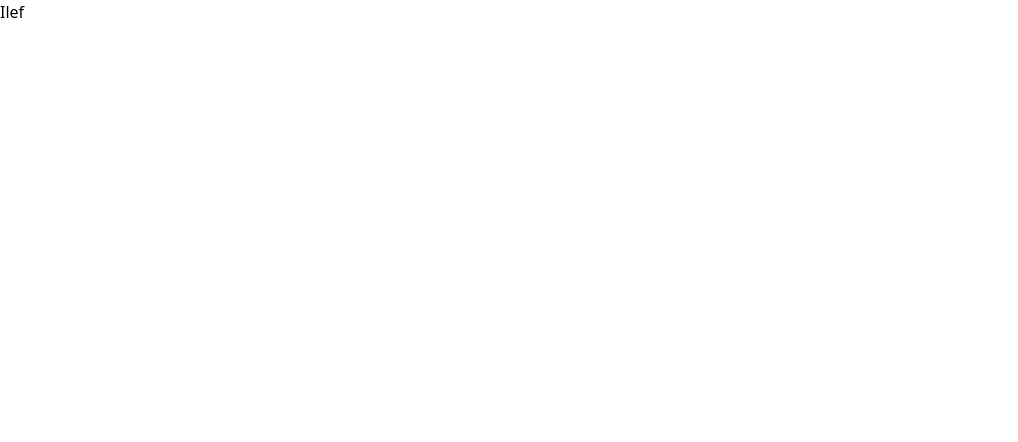
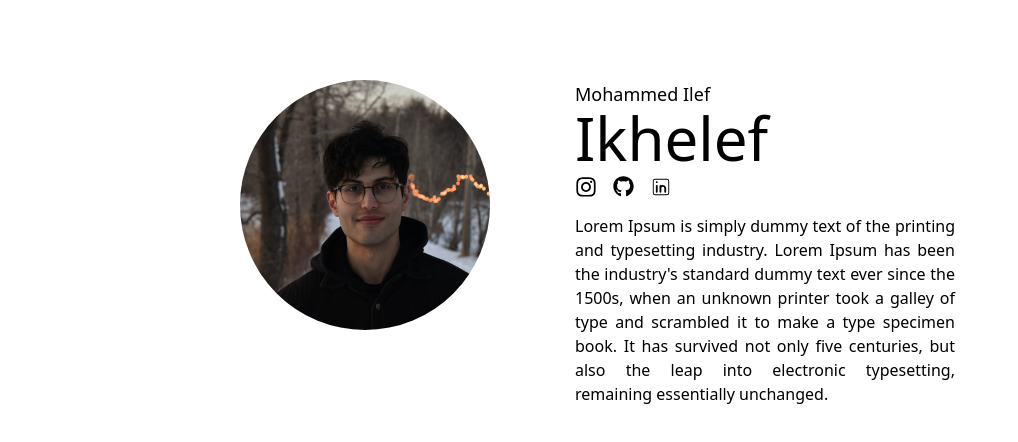
Before and after one commit to ilefM/MIlef, a React (Vite) app: page / in a window 1280 px wide. Shown: the top 442 px of the page, without its empty margins (0-1018 px from the left). Built offline with nearby package versions, Linux system fonts and the light colour scheme.

Commit message:
pic and name

```diff
--- a/package.json
+++ b/package.json
@@ -11,7 +11,8 @@
   },
   "dependencies": {
     "react": "^18.3.1",
-    "react-dom": "^18.3.1"
+    "react-dom": "^18.3.1",
+    "react-icons": "^5.2.1"
   },
   "devDependencies": {
     "@types/react": "^18.3.3",
--- a/src/App.tsx
+++ b/src/App.tsx
@@ -1,9 +1,9 @@
-import Header from "./components/Header";
+import AboutMe from './components/AboutMe';
 
 function App() {
   return (
     <div>
-      <Header />
+      <AboutMe />
     </div>
   );
 }
--- a/src/components/AboutMe.tsx
+++ b/src/components/AboutMe.tsx
@@ -1,5 +1,43 @@
+import profilepic from '../assets/profilepic.jpg';
+import { CiLinkedin } from 'react-icons/ci';
+import { FaGithub } from 'react-icons/fa';
+import { FaInstagram } from 'react-icons/fa';
+
 function AboutMe() {
-  return <div>AboutMe</div>;
+  return (
+    <>
+      <div className="flex flex-col sm:flex-row sm:max-w-[800px] mt-20 sm:mx-auto">
+        <div className="order-1 mx-auto sm:mx-0">
+          <img
+            className="w-[150px] sm:w-[250px] rounded-full"
+            src={profilepic}
+            alt="profile picture"
+          />
+        </div>
+        <div className="order-2 text-center sm:text-left mt-8 mx-auto sm:my-auto max-w-[380px]">
+          <div className="text-lg">Mohammed Ilef</div>
+          <div className="text-6xl">Ikhelef</div>
+          <div className="flex space-x-4 mx-auto justify-center sm:justify-start mt-4 sm:mt-2">
+            <FaInstagram size={22} />
+            <FaGithub size={21} />
+            <CiLinkedin size={22} />
+          </div>
+          <p className="mt-4 text-justify">
+            Lorem Ipsum is simply dummy text of the printing and typesetting
+            industry. Lorem Ipsum has been the industry's standard dummy text
+            ever since the 1500s, when an unknown printer took a galley of type
+            and scrambled it to make a type specimen book. It has survived not
+            only five centuries, but also the leap into electronic typesetting,
+            remaining essentially unchanged.
+          </p>
+        </div>
+      </div>
+
+      {/* <div className="border-2 max-w-[400px] text-center sm:text-left">
+
+      </div> */}
+    </>
+  );
 }
 
 export default AboutMe;
--- a/src/components/Header.tsx
+++ b/src/components/Header.tsx
@@ -1,5 +1,5 @@
 function Header() {
-  return <div>Ilef</div>;
+  return <div className="m-2 border text-right">Ilef</div>;
 }
 
 export default Header;
--- a/tailwind.config.js
+++ b/tailwind.config.js
@@ -1,6 +1,6 @@
 /** @type {import('tailwindcss').Config} */
 export default {
-  content: ["./index.html", "./src/**/*.{js,ts,jsx,tsx}"],
+  content: ['./index.html', './src/**/*.{js,ts,jsx,tsx}'],
   theme: {
     extend: {},
   },
```
Also changed, not shown: .prettierrc.json (added), src/assets/profilepic.jpg (added), 1 other file (tests, documents, lock files or other folders).
